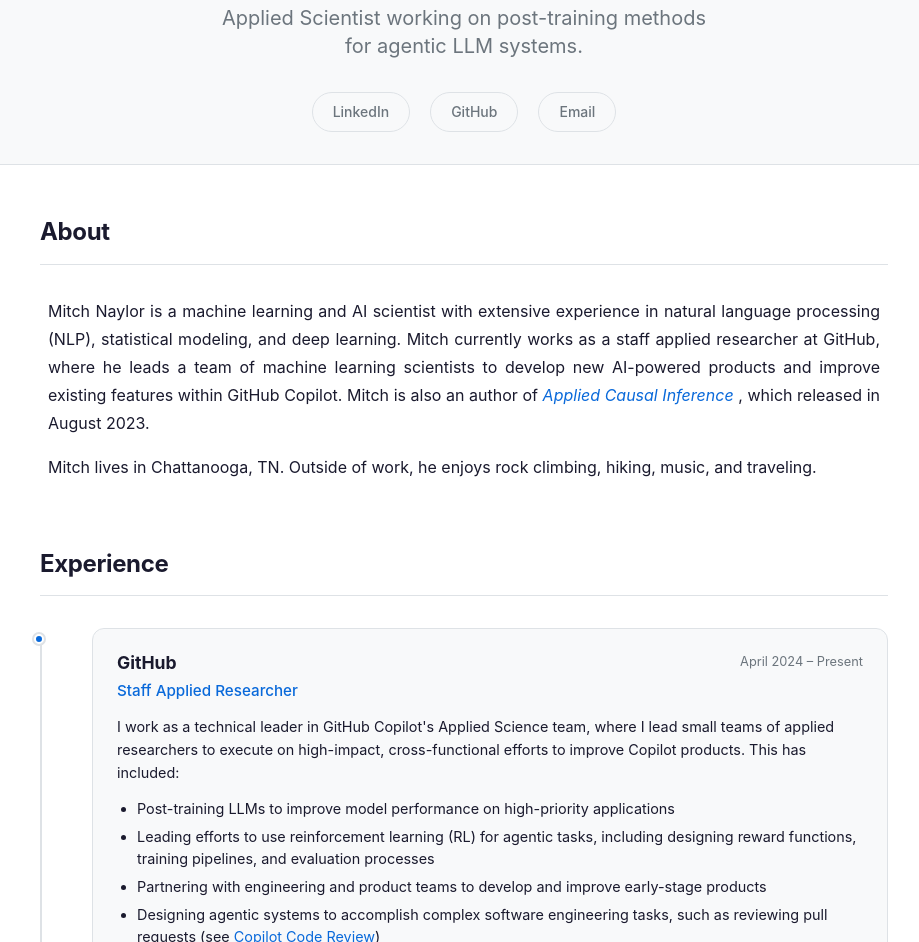
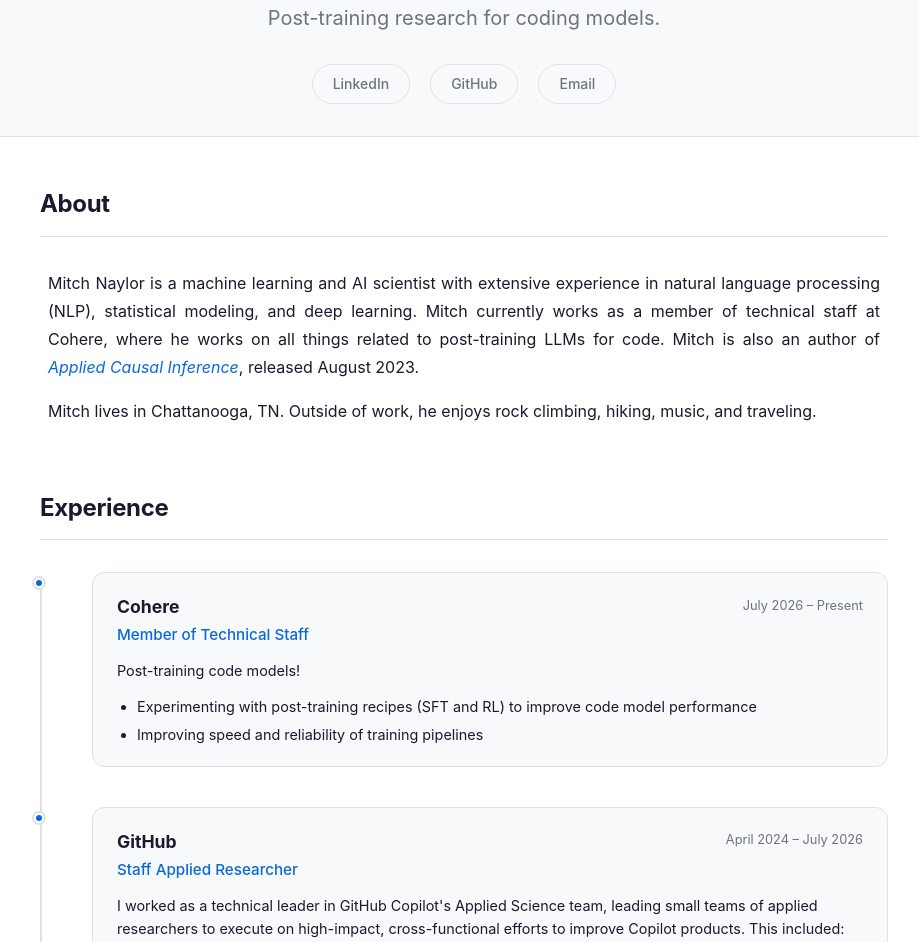
Before and after one commit to mnaylor5/personal-site, an Astro site: page / in a window 1280 px wide. Shown: the part 328-1270 px from the top of the page, without its empty margins (176-1095 px from the left). Built offline with nearby package versions, Linux system fonts and the light colour scheme; Astro itself is replaced by a stand-in of ours.

Commit message:
basic layout update with cohere section

```diff
--- a/src/components/Experience.astro
+++ b/src/components/Experience.astro
@@ -10,10 +10,20 @@ interface Role {
 
 const roles: Role[] = [
   {
+    company: 'Cohere',
+    title: 'Member of Technical Staff',
+    period: 'July 2026 – Present',
+    summary: 'Post-training code models!',
+    bullets: [
+      'Experimenting with post-training recipes (SFT and RL) to improve code model performance',
+      'Improving speed and reliability of training pipelines',
+    ],
+  },
+  {
     company: 'GitHub',
     title: 'Staff Applied Researcher',
-    period: 'April 2024 – Present',
-    summary: 'I work as a technical leader in GitHub Copilot\'s Applied Science team, where I lead small teams of applied researchers to execute on high-impact, cross-functional efforts to improve Copilot products. This has included:',
+    period: 'April 2024 – July 2026',
+    summary: 'I worked as a technical leader in GitHub Copilot\'s Applied Science team, leading small teams of applied researchers to execute on high-impact, cross-functional efforts to improve Copilot products. This included:',
     bullets: [
       'Post-training LLMs to improve model performance on high-priority applications',
       'Leading efforts to use reinforcement learning (RL) for agentic tasks, including designing reward functions, training pipelines, and evaluation processes',
--- a/src/components/Hero.astro
+++ b/src/components/Hero.astro
@@ -27,10 +27,10 @@ const socialLinks = [
       Mitchell Naylor
     </h1>
     <p class="mt-2 text-lg font-medium text-muted animate-fade-in animate-delay-2">
-      Staff Applied Researcher, GitHub Copilot
+      Member of Technical Staff, Cohere
     </p>
     <p class="mt-4 text-xl max-w-lg text-muted animate-fade-in animate-delay-3">
-      Applied Scientist working on post-training methods for agentic LLM systems.
+      Post-training research for coding models.
     </p>
 
     <nav aria-label="Social links" class="mt-8 flex gap-5 animate-fade-in animate-delay-4">
--- a/src/pages/index.astro
+++ b/src/pages/index.astro
@@ -17,13 +17,9 @@ import Education from '../components/Education.astro';
         <p class="about-bio">
           Mitch Naylor is a machine learning and AI scientist with extensive experience in natural
           language processing (NLP), statistical modeling, and deep learning. Mitch currently works
-          as a staff applied researcher at GitHub, where he leads a team of machine learning
-          scientists to develop new AI-powered products and improve existing features within GitHub
-          Copilot. Mitch is also an author of{' '}
-          <a href="https://appliedcausalinference.github.io/aci_book/" target="_blank" rel="noopener noreferrer">
-            <em>Applied Causal Inference</em>
-          </a>
-          , which released in August 2023.
+          as a member of technical staff at Cohere, where he works on all things related to post-training
+          LLMs for code. Mitch is also an author of{' '}
+          <a href="https://appliedcausalinference.github.io/aci_book/" target="_blank" rel="noopener noreferrer"><em>Applied Causal Inference</em></a>, released August 2023.
         </p>
         <p class="about-interests">
           Mitch lives in Chattanooga, TN. Outside of work, he enjoys rock climbing, hiking, music,
```
Also changed, not shown: 1 other file.
